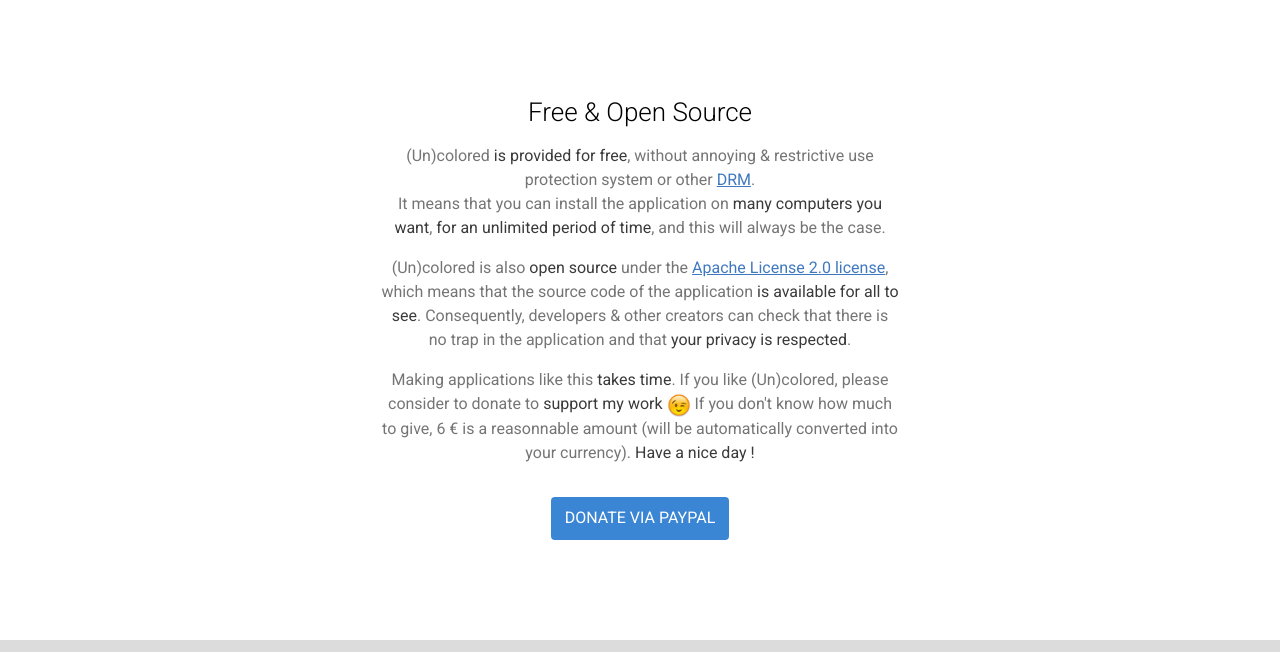
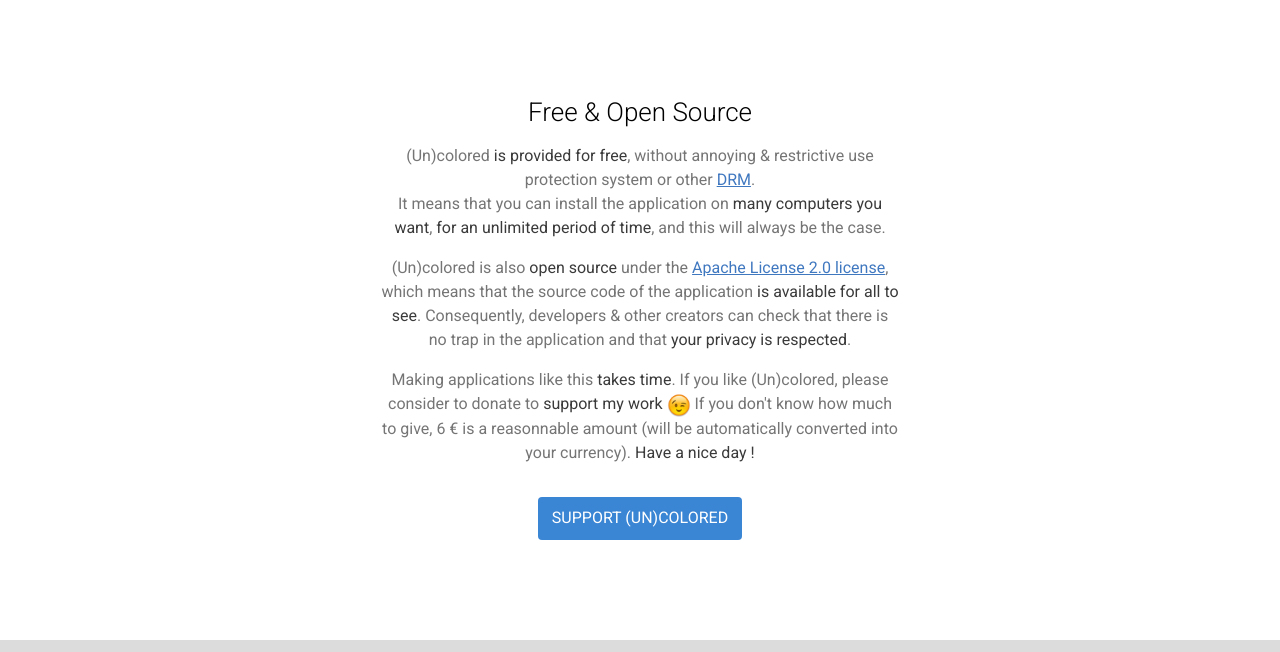
Before and after one commit to n457/Uncolored, a plain HTML site: page index.html in a window 1280 px wide. Shown: the part 3966-4618 px from the top of the page. Drawn offline with nearby package versions, Linux system fonts and the light colour scheme.

Commit message:
changed donate button label

```diff
--- a/index.html
+++ b/index.html
@@ -238,7 +238,7 @@
           </p>
           <div class="donate-button-container">
             <a target="_blank" href="https://www.paypal.com/cgi-bin/webscr?cmd=_donations&business=n457%2econtact%40gmail%2ecom&lc=FR&item_name=n457%20%2f%20Bertrand%20Vignaud%2dLerouge&currency_code=EUR&bn=PP%2dDonationsBF%3abtn_donateCC_LG%2egif%3aNonHosted">
-              Donate via PayPal
+              Support (Un)colored
             </a>
           </div>
         </div>
```
